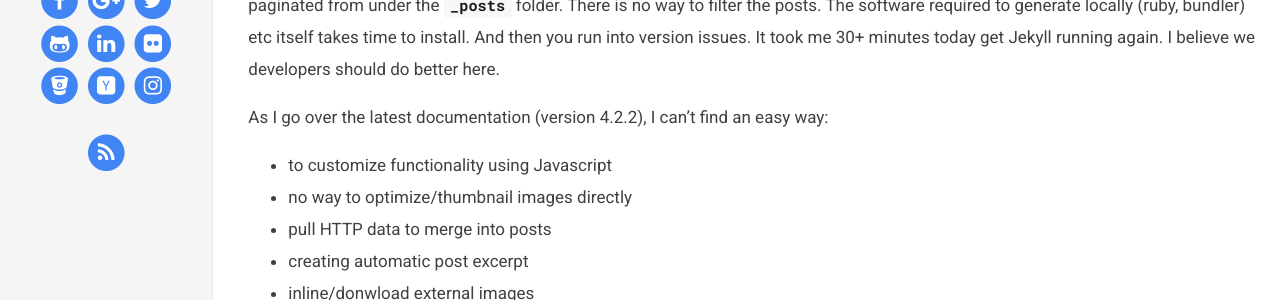
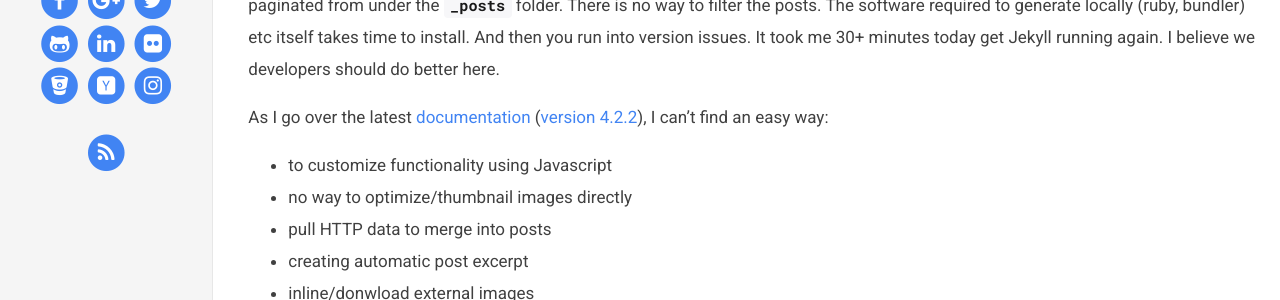
Before and after one commit to sangupta/sangupta.github.io, a Jekyll site: the page built from _posts/2022-04-16-revisiting-blog.md, in a window 1280 px wide. Shown: the part 484-784 px from the top of the page. Built offline with Jekyll 4.4.1, drawn with Linux system fonts in a browser that asks for light colours; nearby versions of some CDN libraries; comment, search, counter and statistics services are not loaded; some of the changed lines change nothing that is shown.

Commit message:
add links

```diff
--- a/_posts/2022-04-16-revisiting-blog.md
+++ b/_posts/2022-04-16-revisiting-blog.md
@@ -22,7 +22,7 @@ is no way to filter the posts. The software required to generate locally (ruby,
 itself takes time to install. And then you run into version issues. It took me 30+ minutes today
 get Jekyll running again. I believe we developers should do better here.
 
-As I go over the latest documentation (version 4.2.2), I can't find an easy way:
+As I go over the latest [documentation][19] ([version 4.2.2][18]), I can't find an easy way:
 
 * to customize functionality using Javascript
 * no way to optimize/thumbnail images directly
@@ -55,3 +55,5 @@ Time to find a worthy replacement for [Jekyll][4].
 [15]: https://svelte.dev
 [16]: https://developer.mozilla.org/en-US/docs/Web/Web_Components
 [17]: https://velocity.apache.org
+[18]: https://github.com/jekyll/jekyll/releases/tag/v4.2.2
+[19]: https://jekyllrb.com/docs/
```
